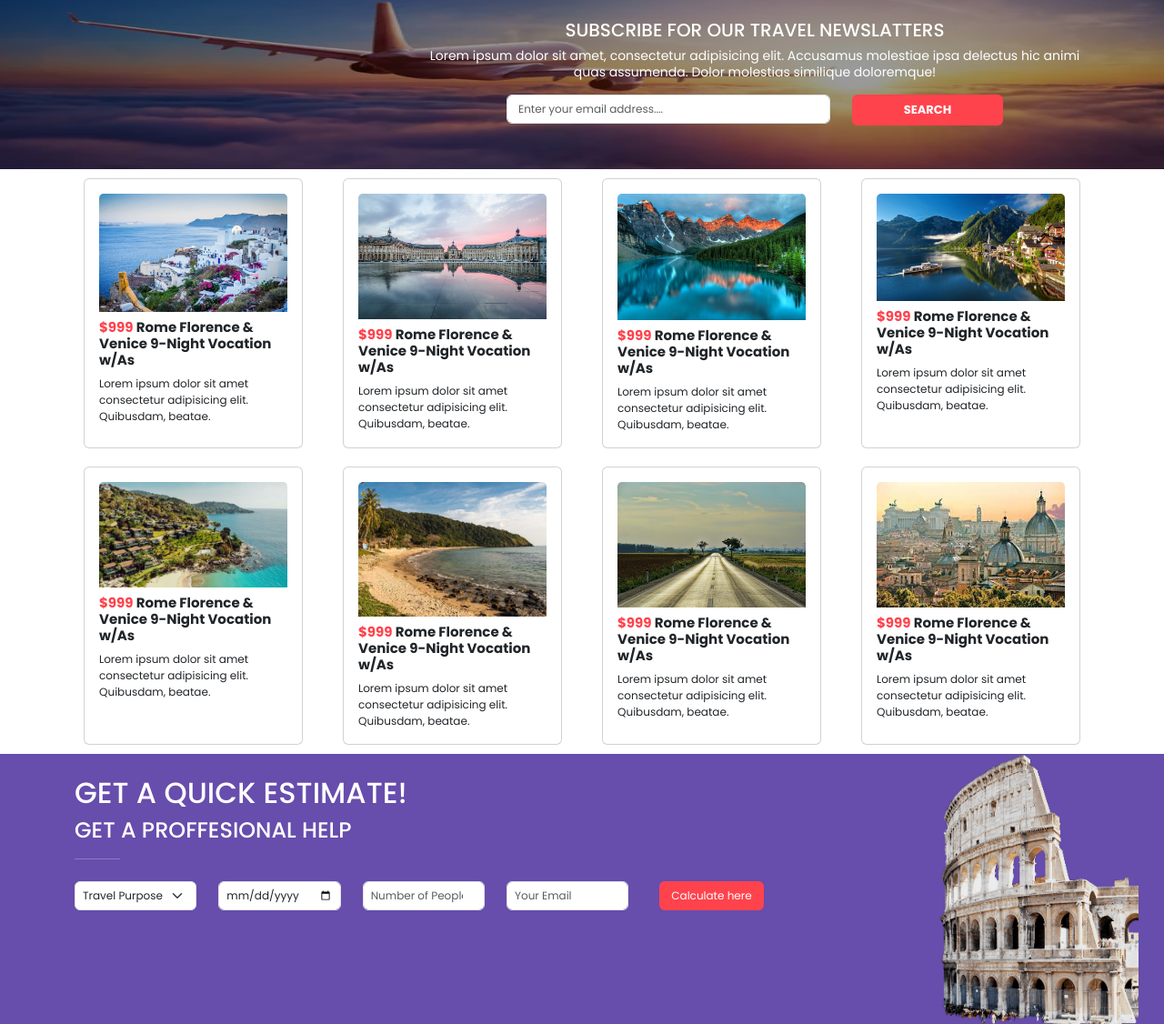
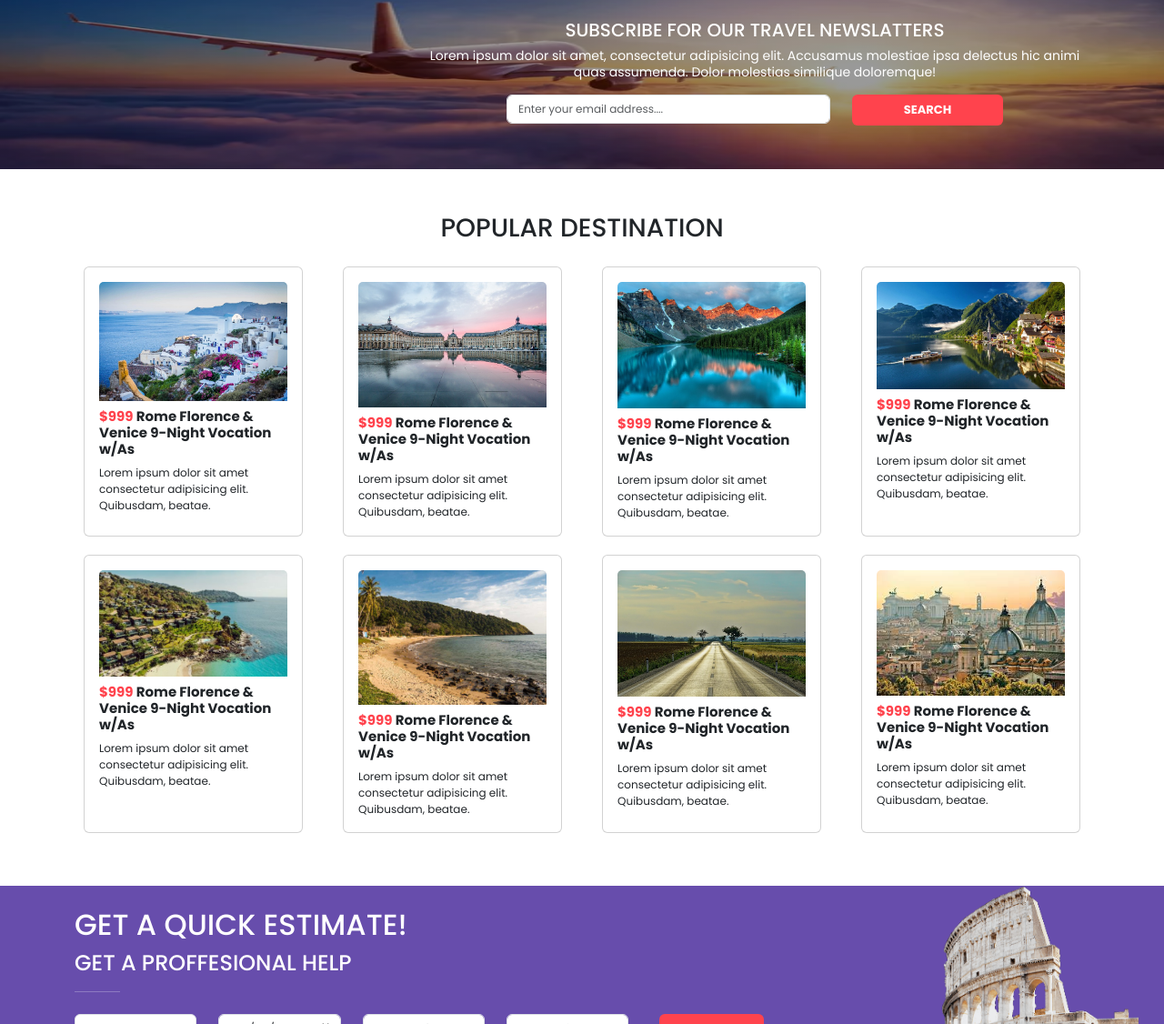
Before and after one commit to pradnya185/momondo_bootstrap, a plain HTML site: page index.html in a window 1280 px wide. Shown: the part 1027-2153 px from the top of the page at 91% size. Drawn offline with nearby package versions, Linux system fonts and the light colour scheme.

Commit message:
completed9

```diff
--- a/index.html
+++ b/index.html
@@ -471,9 +471,9 @@
 <!-- newsLatter section end -->
 <!-- destination section start -->
 <section class="destination">
-  <div class="container ">
+  <div class="container my-5 ">
 
-
+    <h3 class="text-center my-3">POPULAR DESTINATION</h3>
 
     <div class="row d-flex justify-content-center">
 
```
